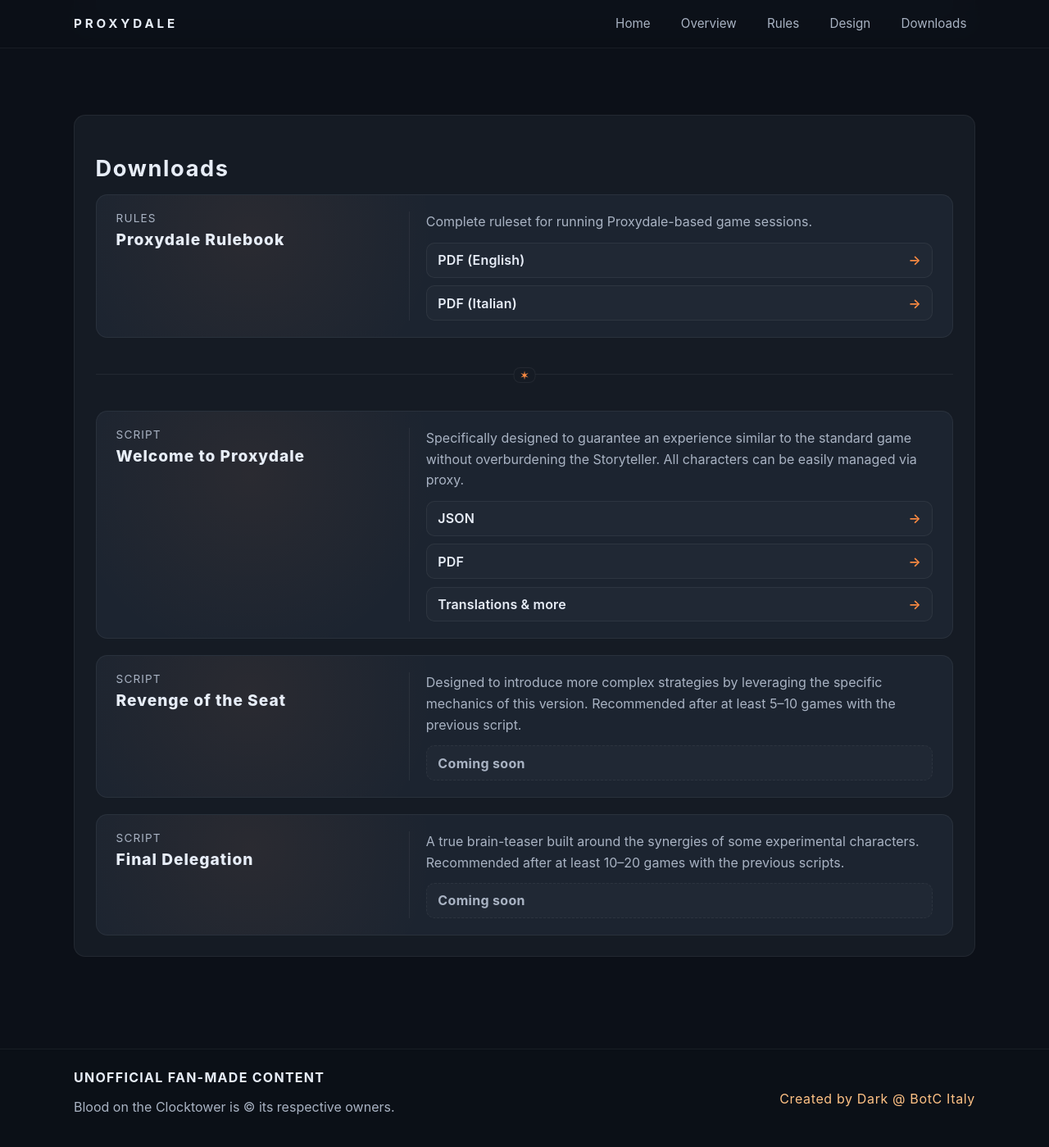
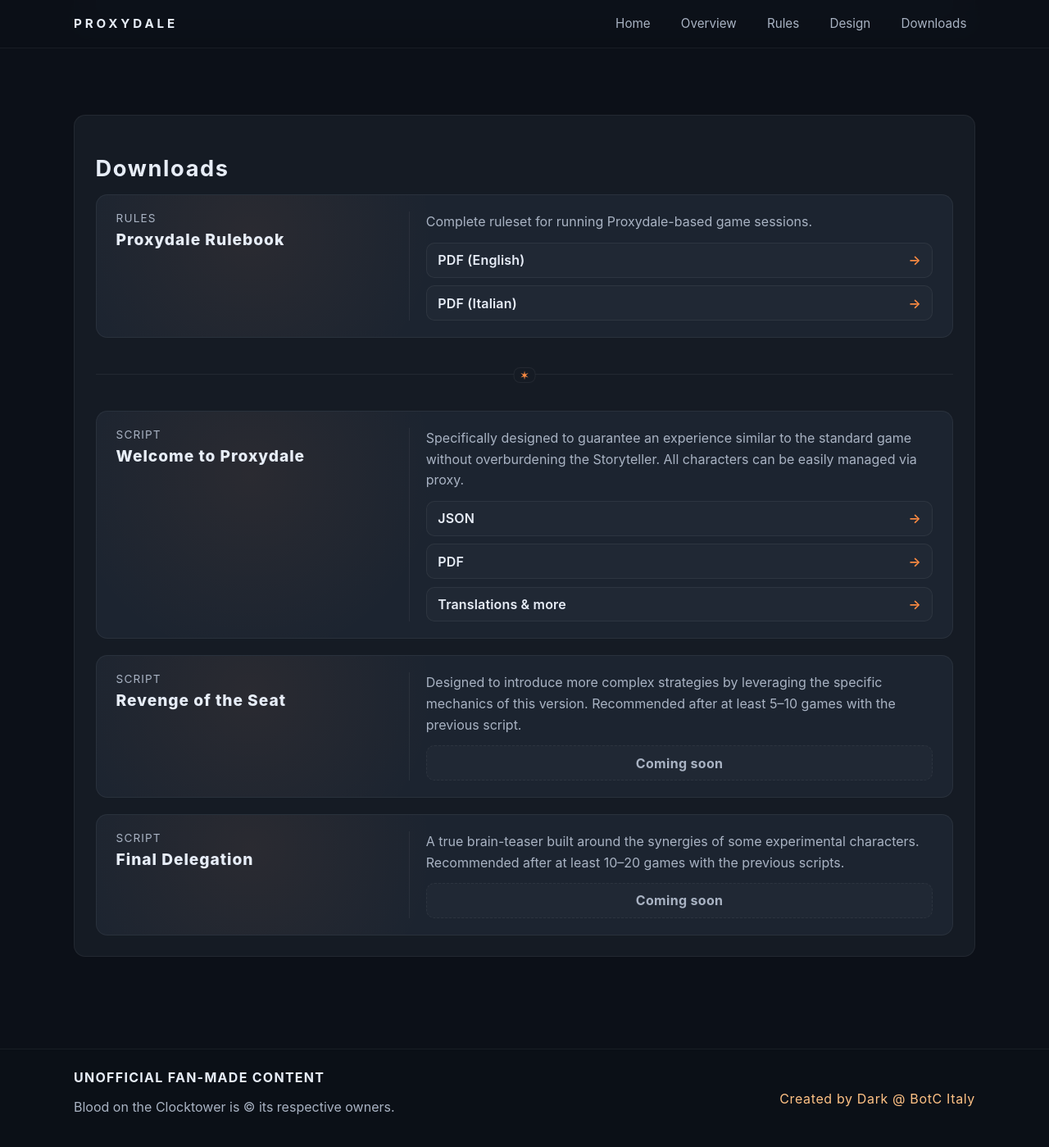
Before and after one commit to Darkseal/Proxydale, a Jekyll site: the page built from index.md, in a window 1280 px wide and 1400 px high, scrolled down 3046 px. Shown: the whole window at 82% size. Built offline with Jekyll 4.4.1, drawn with Linux system fonts in a browser that asks for light colours.

Commit message:
Update styles.css

```diff
--- a/assets/css/styles.css
+++ b/assets/css/styles.css
@@ -319,7 +319,7 @@ section {
 }
 
 .download-card__coming-soon {
-  display: inline-flex;
+  text-align: center;
   align-items: center;
   gap: 0.45rem;
   padding: 0.65rem 0.85rem;
```
